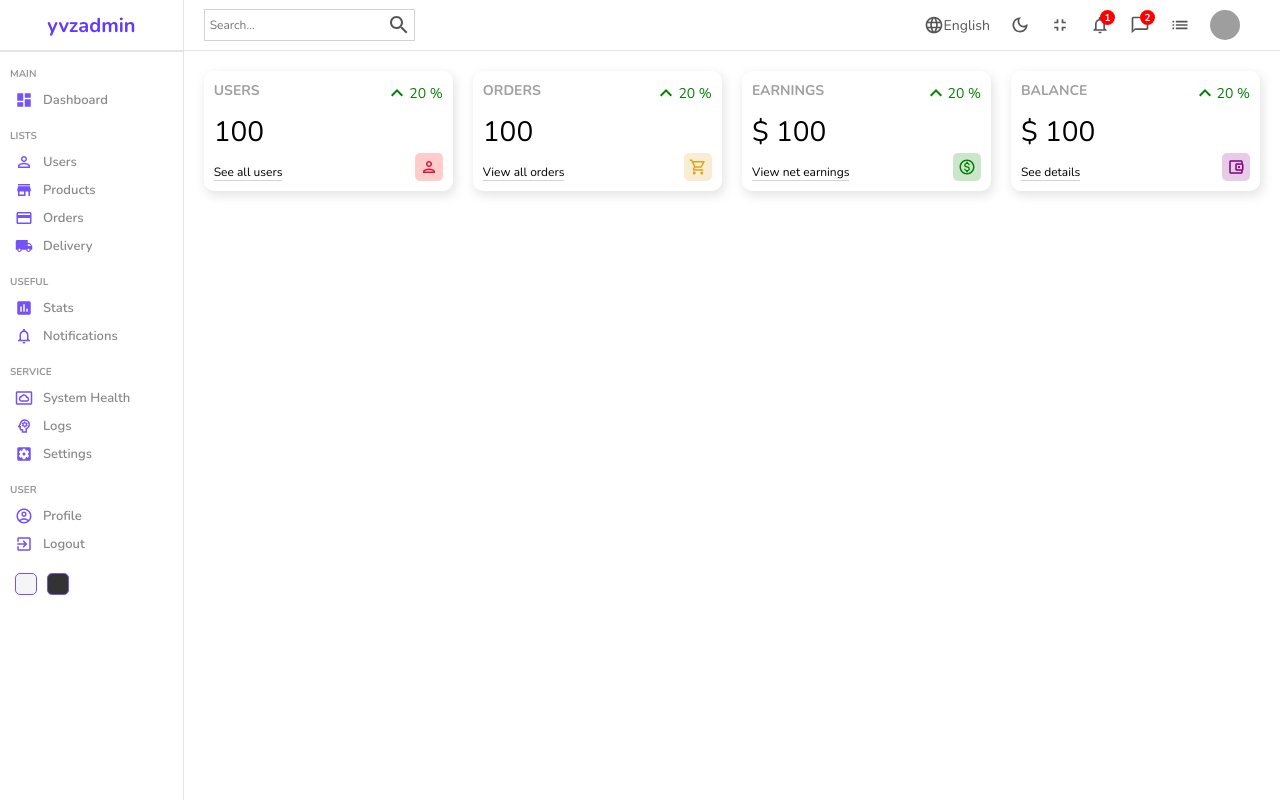
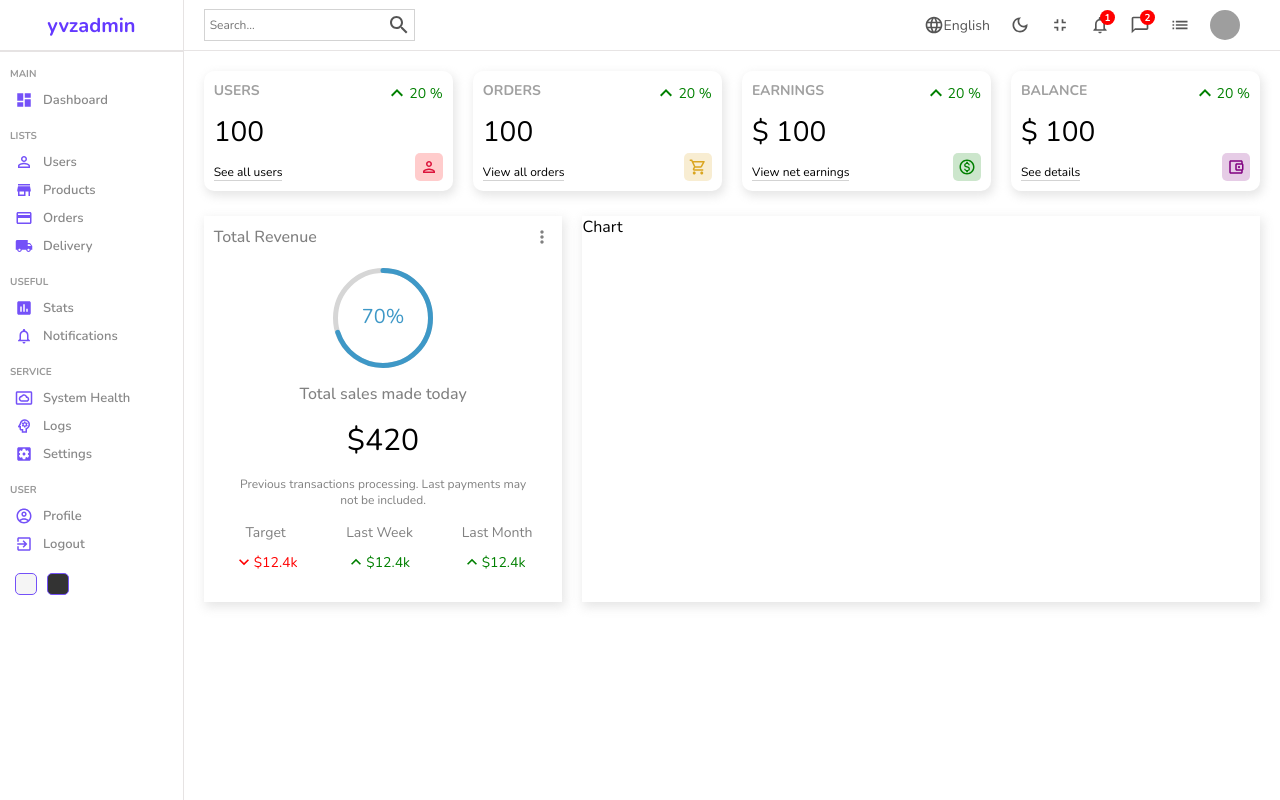
Before and after one commit to YavuzGurdal/React_Admin_Panel, a React (Create React App) app: page / in a window 1280 px wide. Built offline with nearby package versions, Linux system fonts and the light colour scheme; grey boxes are pictures that could not be loaded.

Commit message:
featured

```diff
--- a/package.json
+++ b/package.json
@@ -11,6 +11,7 @@
     "@testing-library/react": "^13.3.0",
     "@testing-library/user-event": "^13.5.0",
     "react": "^18.2.0",
+    "react-circular-progressbar": "^2.1.0",
     "react-dom": "^18.2.0",
     "react-router-dom": "^6.3.0",
     "react-scripts": "5.0.1",
--- /dev/null
+++ b/src/components/chart/Chart.jsx
@@ -0,0 +1,9 @@
+import './chart.scss'
+
+const Chart = () => {
+    return (
+        <div className='chart'>Chart</div>
+    )
+}
+
+export default Chart
--- /dev/null
+++ b/src/components/chart/chart.scss
@@ -0,0 +1,5 @@
+.chart {
+  flex: 4;
+  -webkit-box-shadow: 2px 4px 10px 1px rgba(0, 0, 0, 0.47);
+  box-shadow: 2px 4px 10px 1px rgba(201, 201, 201, 0.47);
+}
--- /dev/null
+++ b/src/components/featured/Featured.jsx
@@ -0,0 +1,50 @@
+import KeyboardArrowUpOutlinedIcon from "@mui/icons-material/KeyboardArrowUpOutlined";
+import KeyboardArrowDownIcon from "@mui/icons-material/KeyboardArrowDown";
+import MoreVertIcon from '@mui/icons-material/MoreVert'
+import { CircularProgressbar } from 'react-circular-progressbar'
+import 'react-circular-progressbar/dist/styles.css'
+import './featured.scss'
+
+const Featured = () => {
+    return (
+        <div className='featured'>
+            <div className="top">
+                <h1 className="title">Total Revenue </h1>
+                <MoreVertIcon fontSize='small' />
+            </div>
+            <div className="bottom">
+                <div className="featuredChart">
+                    <CircularProgressbar value={70} text={'70%'} strokeWidth={5} />
+                </div>
+                <p className="title">Total sales made today</p>
+                <p className="amount">$420</p>
+                <p className="desc">Previous transactions processing. Last payments may not be included.</p>
+                <div className="summary">
+                    <div className="item">
+                        <div className="itemTitle">Target</div>
+                        <div className="itemResult negative">
+                            <KeyboardArrowDownIcon fontSize="small" />
+                            <div className="resultAmount">$12.4k</div>
+                        </div>
+                    </div>
+                    <div className="item">
+                        <div className="itemTitle">Last Week</div>
+                        <div className="itemResult positive">
+                            <KeyboardArrowUpOutlinedIcon fontSize="small" />
+                            <div className="resultAmount">$12.4k</div>
+                        </div>
+                    </div>
+                    <div className="item">
+                        <div className="itemTitle">Last Month</div>
+                        <div className="itemResult positive">
+                            <KeyboardArrowUpOutlinedIcon fontSize="small" />
+                            <div className="resultAmount">$12.4k</div>
+                        </div>
+                    </div>
+                </div>
+            </div>
+        </div>
+    )
+}
+
+export default Featured
--- /dev/null
+++ b/src/components/featured/featured.scss
@@ -0,0 +1,78 @@
+.featured {
+  flex: 2;
+  -webkit-box-shadow: 2px 4px 10px 1px rgba(0, 0, 0, 0.47);
+  box-shadow: 2px 4px 10px 1px rgba(201, 201, 201, 0.47);
+  padding: 10px;
+
+  .top {
+    display: flex;
+    align-items: center;
+    justify-content: space-between;
+    color: gray;
+
+    .title {
+      font-size: 16px;
+      font-weight: 500;
+    }
+  }
+
+  .bottom {
+    padding: 20px;
+    display: flex;
+    flex-direction: column;
+    align-items: center;
+    justify-content: center;
+    gap: 15px;
+
+    .featuredChart {
+      width: 100px;
+      height: 100px;
+    }
+
+    .title {
+      font-weight: 500;
+      color: gray;
+    }
+
+    .amount {
+      font-size: 30px;
+    }
+
+    .desc {
+      font-weight: 300;
+      font-size: 12px;
+      color: gray;
+      text-align: center; // yazilari ortalamak icin
+    }
+
+    .summary {
+      width: 100%;
+      display: flex;
+      align-items: center;
+      justify-content: space-between;
+
+      .item {
+        text-align: center;
+
+        .itemTitle {
+          font-size: 14px;
+          color: gray;
+        }
+
+        .itemResult {
+          display: flex;
+          align-items: center;
+          margin-top: 10px;
+          font-size: 14px;
+
+          &.positive {
+            color: green;
+          }
+          &.negative {
+            color: red;
+          }
+        }
+      }
+    }
+  }
+}
--- a/src/pages/home/Home.jsx
+++ b/src/pages/home/Home.jsx
@@ -1,3 +1,5 @@
+import Chart from '../../components/chart/Chart'
+import Featured from '../../components/featured/Featured'
 import Navbar from '../../components/navbar/Navbar'
 import Sidebar from '../../components/sidebar/Sidebar'
 import Widget from '../../components/widget/Widget'
@@ -16,6 +18,10 @@
                     <Widget type='earning' />
                     <Widget type='balance' />
                 </div>
+                <div className="charts">
+                    <Featured />
+                    <Chart />
+                </div>
             </div>
         </div>
     )
--- a/src/pages/home/home.scss
+++ b/src/pages/home/home.scss
@@ -4,10 +4,14 @@
   .homeContainer {
     flex: 6; // ekranda kac birim yer kaplayacagini bu swkilde belirtiyorum
 
-    .widgets {
+    .widgets,
+    .charts {
       display: flex;
       padding: 20px;
       gap: 20px; // margin gibi
     }
+    .charts {
+      padding: 5px 20px;
+    }
   }
 }
```
Also changed, not shown: 1 other file (tests, documents, lock files or other folders).
